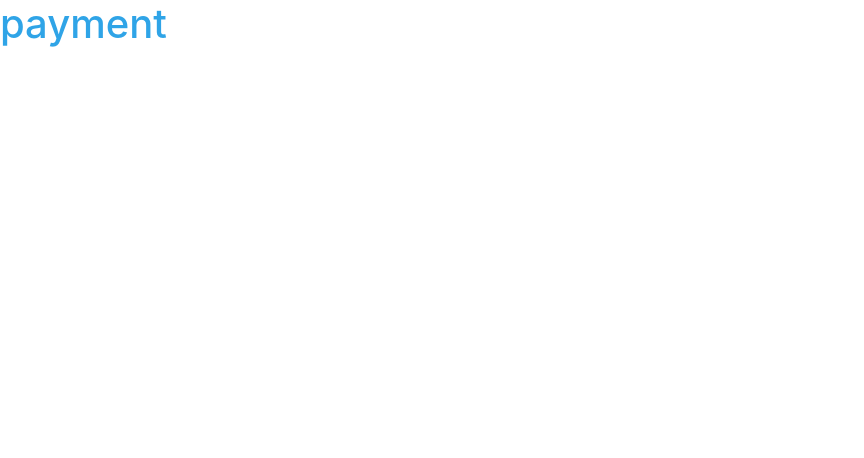
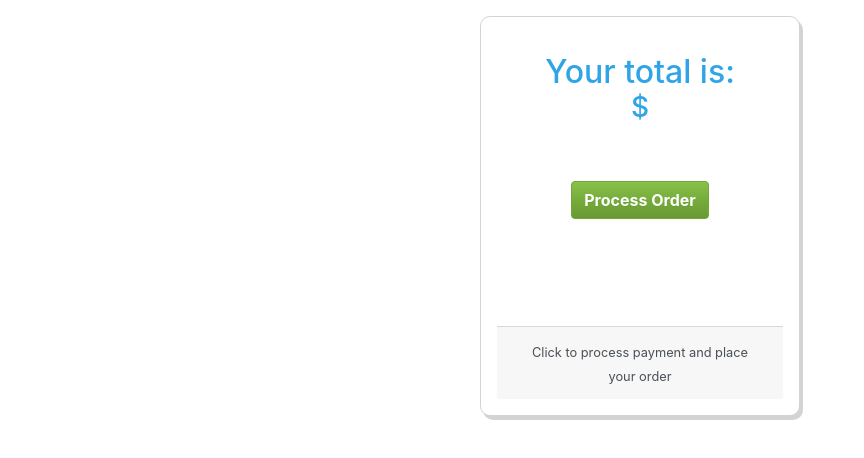
Before and after one commit to hproctor021/Healthy_Choice, a React (Create React App) app in the folder frontend/: page /checkout in a window 1280 px wide. Shown: the top 458 px of the page, without its empty margins (0-864 px from the left). Built offline with nearby package versions, Linux system fonts and the light colour scheme.

Commit message:
checkout & redirect

```diff
--- a/frontend/src/components/CheckOut.js
+++ b/frontend/src/components/CheckOut.js
@@ -1,15 +1,39 @@
 import React from 'react';
+import { Card, Button } from 'react-bootstrap'
 
 
-const checkOut = (props) => {
+const CheckOut = (props) => {
 
+    // const history = useHistory();
+
+    const processOrder = () => {
+        console.log('purchase made')
+
+        // return <Card>
+        //     <Card.Body>
+        //         <h2>Your purchase was successful!</h2>
+        //         <h6><muted>Log back in to continue shopping:</muted></h6>
+        //         <Button>Login</Button>
+        //     </Card.Body>
+        // </Card>
+
+    }
     return(
-        <div>
-             <h1>payment</h1>
+        <center>
+        <Card style={{ width: '20rem'}}>
 
-
-
-        </div>
+            <Card.Body>
+             <h2>Your total is:
+                 <h3>${props.total}</h3>
+             </h2>
+             <br/><br/>
+             <Button onClick={processOrder} type='submit' variant='success'><strong>Process Order</strong></Button>
+             </Card.Body><br/><br/><br/><br/>
+             <Card.Footer>
+                <muted><small>Click to process payment and place your order</small></muted> <br/>
+             </Card.Footer>
+        </Card>
+        </center>
     )
 }
-export default checkOut;
+export default CheckOut;
--- a/frontend/src/components/ShoppingList.js
+++ b/frontend/src/components/ShoppingList.js
@@ -1,11 +1,13 @@
 import React from 'react';
 import ListCard from './ListCard';
 import { Button } from 'react-bootstrap';
+import { withRouter } from 'react-router-dom'
 
 
 
 class ShoppingList extends React.Component {
-    // let history = useHistory();
+
+
     state ={
         total: '',
         checkout: []
@@ -22,19 +24,19 @@ class ShoppingList extends React.Component {
         return total
 
     }
-    checkOut = () =>{
+    checkOut = (param) =>{
         console.log("pay the money")
-        // history.push({
-        //     pathname: '/checkout'
-        // })
-
+        this.props.history.push({
+            pathname: '/checkout',
+            total: param
+        });
     }
 
 
     render(){
         return(
             <div>
-                <h3>Shopping List</h3>
+                <h3>Shopping List:</h3>
                 {this.props.shoppingList.map((listItem)=>{
                 return(
 
@@ -45,11 +47,11 @@ class ShoppingList extends React.Component {
 
                 <h6>Total price:{this.totalPrice()}</h6>
                {/* <form onSubmit={this.checkOut}><Button type='submit' variant='success'><strong>Check Out</strong></Button></form> */}
-               <Button onClick={this.checkOut} type='submit' variant='success'><strong>Check Out</strong></Button>
+               <Button onClick={this.checkOut} type='submit' variant='success'><strong>Proceed to Check Out</strong></Button>
 
             </div>
         )
     }
 }
 
-export default ShoppingList;
+export default withRouter(ShoppingList);
```
